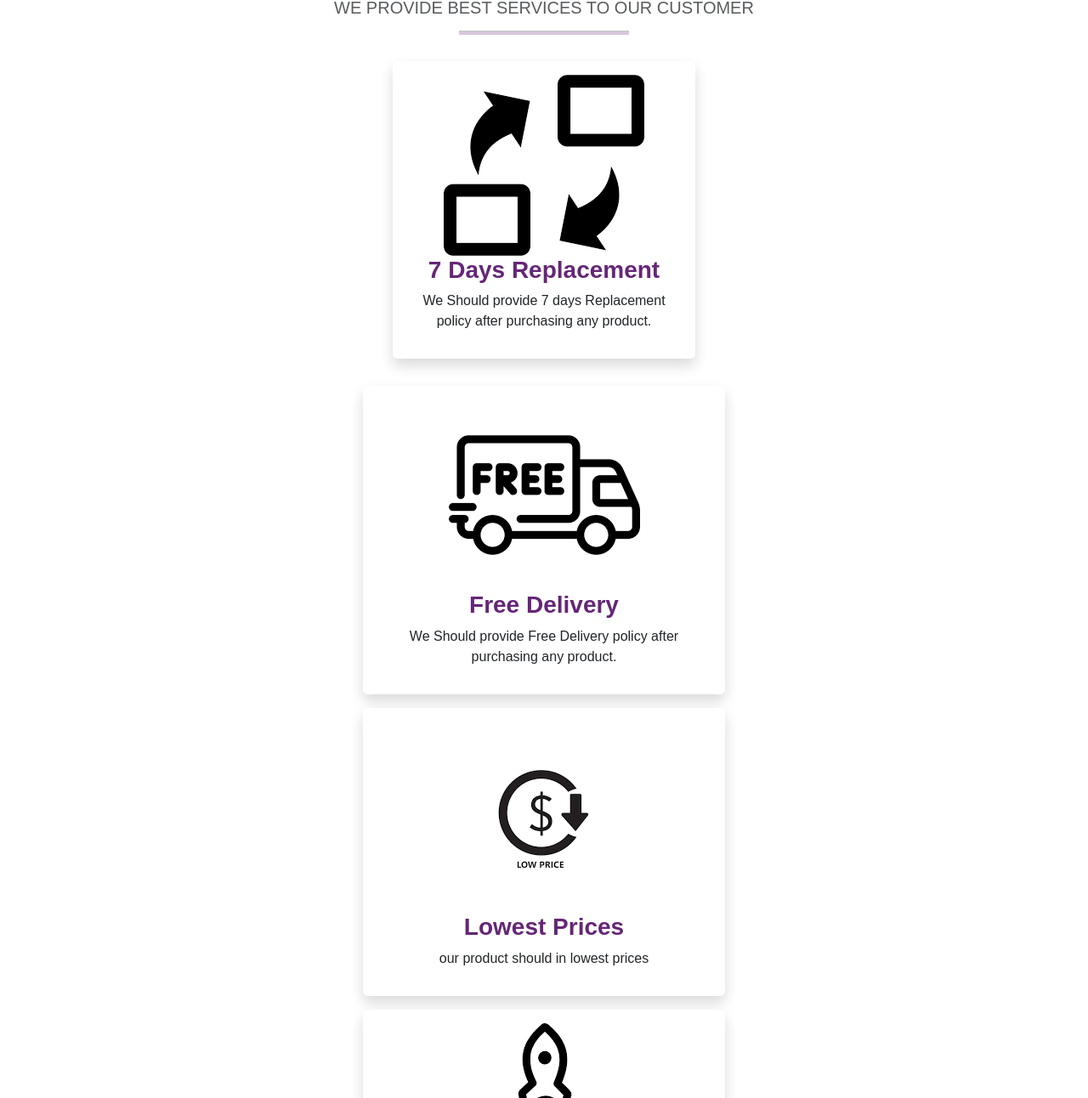
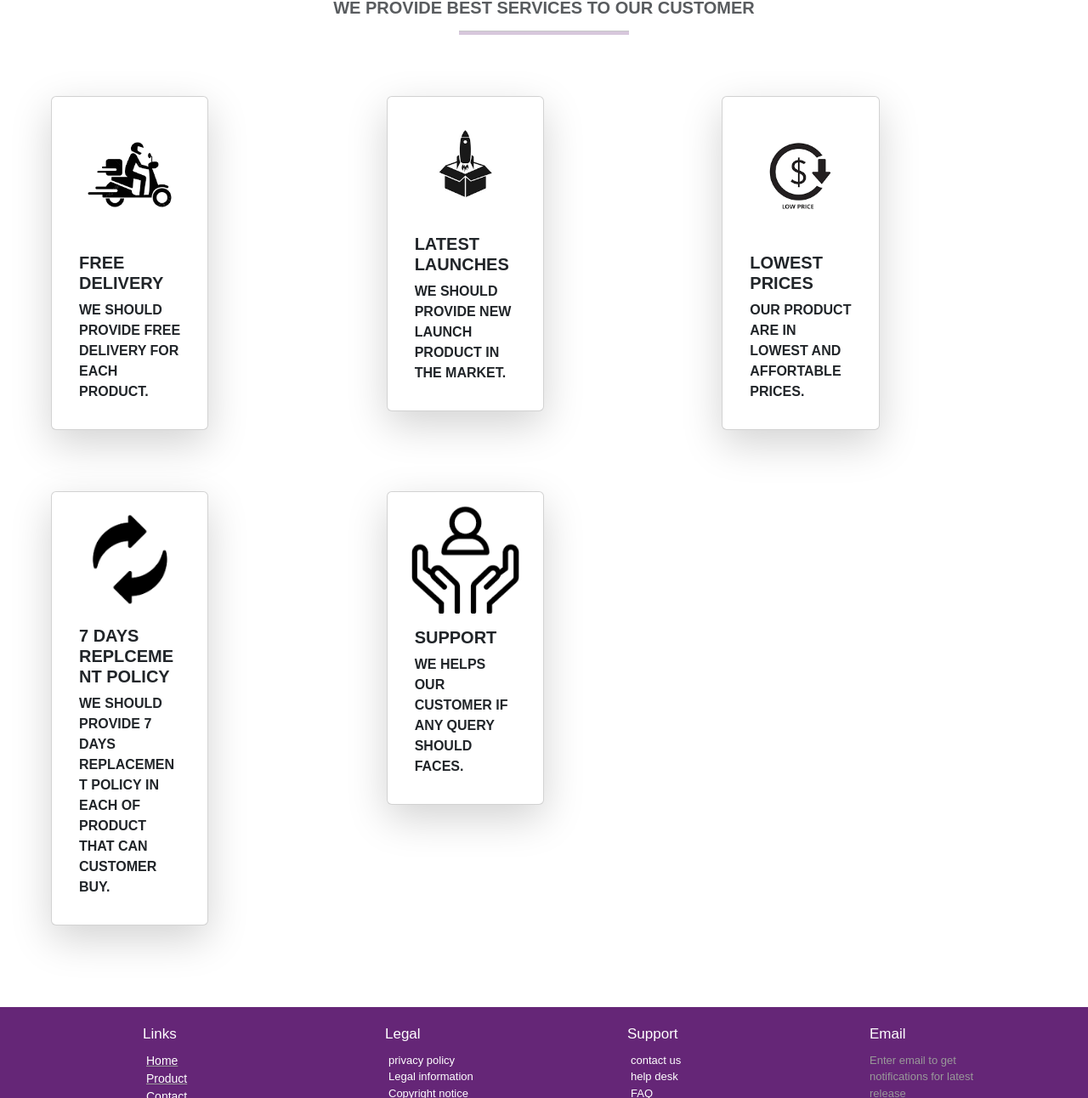
Before and after one commit to sakshipathare-10/icp-6-group-7-html-css-javascript-bootstrap-project-3, a plain HTML site: page pages/services.html in a window 1280 px wide. Shown: the part 176-1468 px from the top of the page at 85% size. Drawn offline with nearby package versions, Linux system fonts and the light colour scheme.

Commit message:
card change

```diff
--- a/css/services.css
+++ b/css/services.css
@@ -4,13 +4,14 @@
           }
 
           h5 {
-            color: #ffc000;
-          }
-
-          h3 {
             color: rgb(101, 38, 119);
             font-weight: bold;
           }
+
+          .card-text{
+            font-weight: bold;
+            font-family: 'Cabin', sans-serif;
+               }
 
           hr {
             background-color: rgb(101, 38, 119);
@@ -120,9 +121,11 @@
             cursor: pointer;
           }
 
+
           .links:hover {
             color: #ffc000;
           }
+
           /* let's design icon */
           i {
             font-size: 50px;
--- a/pages/services.html
+++ b/pages/services.html
@@ -1,5 +1,6 @@
 <!DOCTYPE html>
 <html lang="en">
+
 <head>
   <!-----Required meta tags---->
   <meta charset="UTF-8">
@@ -12,16 +13,14 @@
   <link rel="stylesheet " href="../css/services.css">
 </head>
 
+
+
 <body>
 
-
-
-        </head>
-
-        <body>
   <nav class="navbar navbar-expand-lg" id="navbar" style="background-color: rgb(101, 38, 119);">
     <div class="container-fluid">
-              <a class="navbar-brand" href="index.html" id="logo">E<span id="span1">lectronic &nbsp;</span><span>Shop</span>
+      <a class="navbar-brand" href="index.html" id="logo">E<span id="span1">lectronic &nbsp;</span><span
+          style="color: #ffffff;">Shop</span>
       </a>
       <button class="navbar-toggler" type="button" data-bs-toggle="collapse" data-bs-target="#navbarSupportedContent"
         aria-controls="navbarSupportedContent" aria-expanded="false" aria-label="Toggle navigation">
@@ -30,14 +29,15 @@
       <div class="collapse navbar-collapse" id="navbarSupportedContent">
         <ul class="navbar-nav me-auto mb-2 mb-lg-0 my-3">
           <li class="nav-item">
-                    <a class="nav-link text-warning" href="#">Home</a>
+            <a class="nav-link text-warning" href="index.html" id="heading" onclick="Home( `Home`)">Home</a>
           </li>
           <li class="nav-item">
-                    <a class="nav-link text-warning" id="menu" href="#">Product</a>
+            <a class="nav-link text-warning" id="menu" href="../pages/product.html">Product</a>
           </li>
+
           <li class="nav-item dropdown">
-                    <a class="nav-link dropdown-toggle text-warning" id="menu" href="#" role="button"
-                      data-bs-toggle="dropdown" aria-expanded="false">
+            <a class="nav-link dropdown-toggle text-warning" id="menu" href="#" role="button" data-bs-toggle="dropdown"
+              aria-expanded="false">
               Categories
             </a>
             <ul class="dropdown-menu bg-warning">
@@ -50,14 +50,15 @@
             </ul>
           </li>
           <li class="nav-item">
-                    <a class="nav-link text-warning " id="menu" href="#">About</a>
+            <a class="nav-link text-warning " id="menu" href="../pages/about.html">About</a>
           </li>
           <li class="nav-item">
-                    <a class="nav-link text-warning" id="menu" href="#">Contact</a>
+            <a class="nav-link text-warning" id="menu" href="../pages/login.html">Login</a>
           </li>
           <li class="nav-item">
-                    <a class="nav-link text-warning" id="menu" href="#">Service</a>
+            <a class="nav-link text-warning" id="menu" href="../pages/signup.html">Signup</a>
           </li>
+
         </ul>
         <form class="d-flex" role="search">
           <input class="form-control me-2" type="search" placeholder="Search" aria-label="Search">
@@ -66,91 +67,64 @@
       </div>
     </div>
   </nav>
+
   <section>
-
-
-            <div class="container">
-              <h2 class="text-center mt-3 display-3 fw-bold " id="name"> Our Services</h2>
+    <div @include media-breakpoint-up(sm) {h-50 w-30 }
+    @include media-breakpoint-up(md) { h-70 w-50 }>
+    <h2 class="text-center mt-3 display-3 fw-bold" id="name"> Our Services</h2>
     <h5 class="text-center text-muted">WE PROVIDE BEST SERVICES TO OUR CUSTOMER</h5>
     <hr>
-              <div class="row">
-                <div class="col-12 col-sm-6 col-md-4 m-auto">
-                  <div class="card border-0 shadow text-center my-3">
+    <div class="row row-cols-1 row-cols-md-3 g-4 mx-5 my-5 width-50 h-80">
+      <div class="col-6">
+        <div class="card h-70 w-50 shadow-lg p-3 mb-5 bg-white rounded">
+          <img src="../images/free delivery copy.png" class="card-img-top" alt="...">
           <div class="card-body">
+            <h5 class="card-title">FREE DELIVERY</h5>
+            <p class="card-text">WE SHOULD PROVIDE FREE DELIVERY FOR EACH PRODUCT.</p>
+          </div>
+        </div>
+      </div>
 
-                      <img src="../images/replacement.png" class="h-10">
-                      <!----icon---->
-                      <h3>7 Days Replacement</h3>
-                      <p>We Should provide 7 days Replacement policy after purchasing any product.</p>
+      <div class="col">
+        <div class="card h-70 w-50 shadow-lg p-3 mb-5 bg-white rounded">
+          <img src="../images/launch copy.png" class="card-img-top" alt="...">
+          <div class="card-body">
+            <h5 class="card-title">LATEST LAUNCHES</h5>
+            <p class="card-text">WE SHOULD PROVIDE NEW LAUNCH PRODUCT IN THE MARKET. </p>
           </div>
-                    <!--card-body ends----->
         </div>
-                  <!----card ends--->
       </div>
-                <!----col ends---->
+      <div class="col">
+        <div class="card h-70 w-50 shadow-lg p-3 mb-5 bg-white rounded">
+          <img src="../images/price.png" class="card-img-top" alt="...">
+          <div class="card-body">
+            <h5 class="card-title">LOWEST PRICES</h5>
+            <p class="card-text">OUR PRODUCT ARE IN LOWEST AND AFFORTABLE PRICES.</p>
           </div>
-              <!----row ends--->
         </div>
-            <!----container ends--->
+      </div>
+      <div class="col">
+        <div class="card h-70 w-50 shadow-lg p-3 mb-5 bg-white rounded">
+          <img src="../images/replacement copy.png">
+          <div class="card-body">
+            <h5 class="card-title">7 DAYS REPLCEMENT POLICY</h5>
+            <p class="card-text">WE SHOULD PROVIDE 7 DAYS REPLACEMENT POLICY IN EACH OF PRODUCT THAT CAN CUSTOMER BUY.
+            </p>
+          </div>
+        </div>
+      </div>
 
-
-
-            <div class="col-12 col-sm-6.col col-md-4 m-auto">
-              <div class="card border-0 shadow text-center my-3">
+      <div class="col">
+        <div class="card h-70 w-50 shadow-lg p-3 mb-5 bg-white rounded">
+          <img src="../images/support copy.png" class="card-img-top" alt="...">
           <div class="card-body">
-
-                  <img src="../images/free delivery.png" class="h-10px">
-                  <h3>Free Delivery</h3>
-                  <p>We Should provide Free Delivery policy after purchasing any product.</p>
+            <h5 class="card-title">SUPPORT</h5>
+            <p class="card-text">WE HELPS OUR CUSTOMER IF ANY QUERY SHOULD FACES.</p>
           </div>
-                <!--card-body ends----->
         </div>
-              <!----card ends--->
       </div>
-            <!----col ends---->
-
-
-            <div class="col-12 col-sm-6.col col-md-4 m-auto">
-              <div class="card border-0 shadow text-center my-3">
-                <div class="card-body">
-                  <img src="../images/price.png" class="h-10px">
-                  <h3>Lowest Prices</h3>
-                  <p>our product should in lowest prices</p>
 </div>
-                <!--card-body ends----->
     </div>
-              <!----card ends--->
-            </div>
-            <!----col ends---->
-
-
-            <div class="col-12 col-sm-6.col col-md-4 m-auto">
-              <div class="card border-0 shadow text-center my-3">
-                <div class="card-body">
-                  <img src="../images/Launch.png" class="h-10px">
-                  <h3>Latest Launches</h3>
-                  <p>We Should provide latest launches.</p>
-                </div>.
-                <!--card-body ends----->
-              </div>
-              <!----card ends--->
-            </div>
-            <!----col ends---->
-
-
-            <div class="col-12 col-sm-6.col col-md-4 m-auto">
-              <div class="card border-0 shadow text-center my-3">
-                <div class="card-body">
-                  <img src="../images/support.png" class="h-10px">
-                  <h3>Support</h3>
-                  <p>We do not offer support for integrating or troubleshooting 3rd-party apps and custom code, nor do we
-                    offer support for modifications made after the purchase of one of our themes.</p>
-                </div>
-                <!--card-body ends----->
-              </div>
-              <!----card ends--->
-            </div>
-            <!----col ends---->
   </section>
 
   <footer class="footer-main my-1 py-1 " style="background-color: rgb(101, 38, 119);">
@@ -216,43 +190,47 @@
     </div>
     <hr>
 
-            <!-- Copyright Footer -->
+
     <footer class=" text-center text-white" style="background-color: rgb(101, 38, 119);">
 
-              <!-- Grid container -->
       <div class="container p-2 pb-0">
-                <!-- Section: Social media -->
+
         <section class="mb-2">
-                  <!-- Facebook -->
+
           <a class="btn btn-outline-light btn-floating m-1" href="#!" role="button"><i class="fa fa-facebook-f"></i></a>
 
-                  <!-- Twitter -->
+
           <a class="btn btn-outline-light btn-floating m-1" href="#!" role="button"><i class="fa fa-twitter"></i></a>
 
-                  <!-- Google -->
+
           <a class="btn btn-outline-light btn-floating m-1" href="#!" role="button"><i class="fa fa-google"></i></a>
 
-                  <!-- Instagram -->
+
           <a class="btn btn-outline-light btn-floating m-1" href="#!" role="button"><i class="fa fa-instagram"></i></a>
 
         </section>
-                <!-- Section: Social media -->
+
       </div>
-              <!-- Grid container -->
 
-              <!-- Copyright -->
       <div class="text-center p-1" style="background-color: rgb(101, 38, 119);">
-                Electronic shop © 2024 All Rights Reserved.
+        Electronicshop © 2024 All Rights Reserved.
       </div>
-              <!-- Copyright -->
+
     </footer>
   </footer>
-          <link rel="stylesheet" href="https://cdnjs.cloudflare.com/ajax/libs/font-awesome/4.7.0/css/font-awesome.min.css">
+
+
+
+  <script src="https://cdn.jsdelivr.net/npm/bootstrap@5.3.2/dist/js/bootstrap.bundle.min.js"
+    integrity="sha384-C6RzsynM9kWDrMNeT87bh95OGNyZPhcTNXj1NW7RuBCsyN/o0jlpcV8Qyq46cDfL" crossorigin="anonymous">
 
 
 
 
+    </script>
 
+  <link rel="stylesheet" href="https://cdnjs.cloudflare.com/ajax/libs/font-awesome/4.7.0/css/font-awesome.min.css">
+</
 
 </body>
 
```
Also changed, not shown: images/free delivery copy.png (added), images/free delivery.png (deleted), images/launch copy.png (added), images/launch.png (deleted), images/replacement copy.png (added), images/replacement.png (deleted), images/support copy.png (added), images/support.png (deleted). Lines whose indentation alone changed are shown as unchanged.
